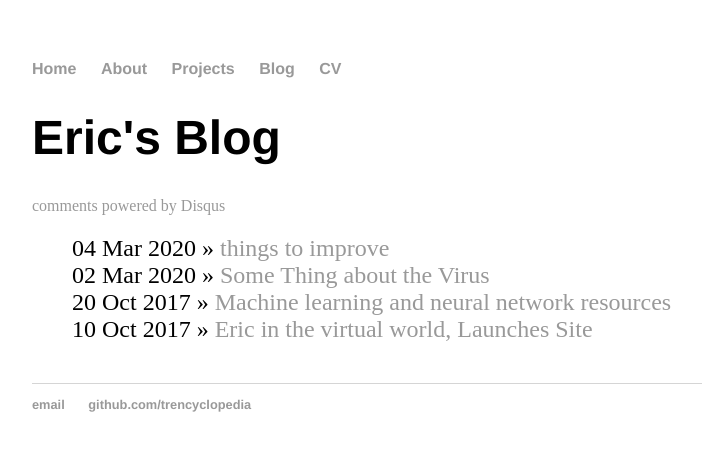
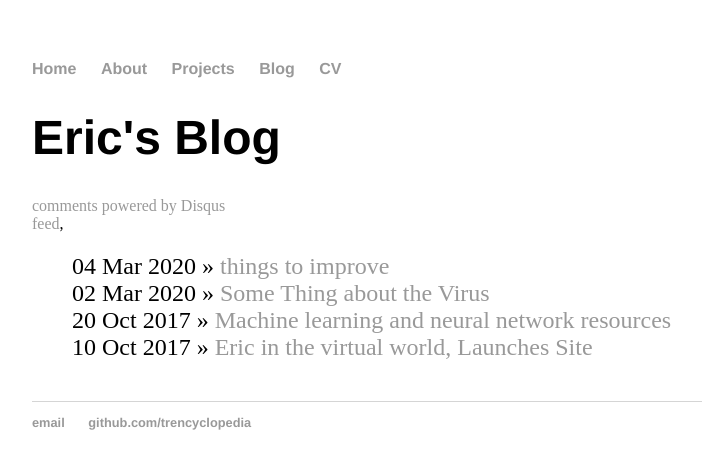
Before and after one commit to trencyclopedia/trencyclopedia.github.io, a Jekyll site: the page built from blog/index.html, in a window 1280 px wide. Shown: the top 469 px of the page, without its empty margins (160-862 px from the left). Built offline with Jekyll 4.4.1, drawn with Linux system fonts in a browser that asks for light colours; comment, search, counter and statistics services are not loaded.

Commit message:
add blog feed
this feature may not work

```diff
--- a/blog/index.html
+++ b/blog/index.html
@@ -9,6 +9,9 @@ title: Eric's Blog
 		{% include disqus.html %}
 	</div>
 
+	<!-- blog feed -->
+	<a href="https://trencyclopedia.github.io/blog/atom.xml">feed</a>,
+
 	<!-- list of posts -->
 	<ul class="posts">
 	  {% for post in site.posts %}
```
